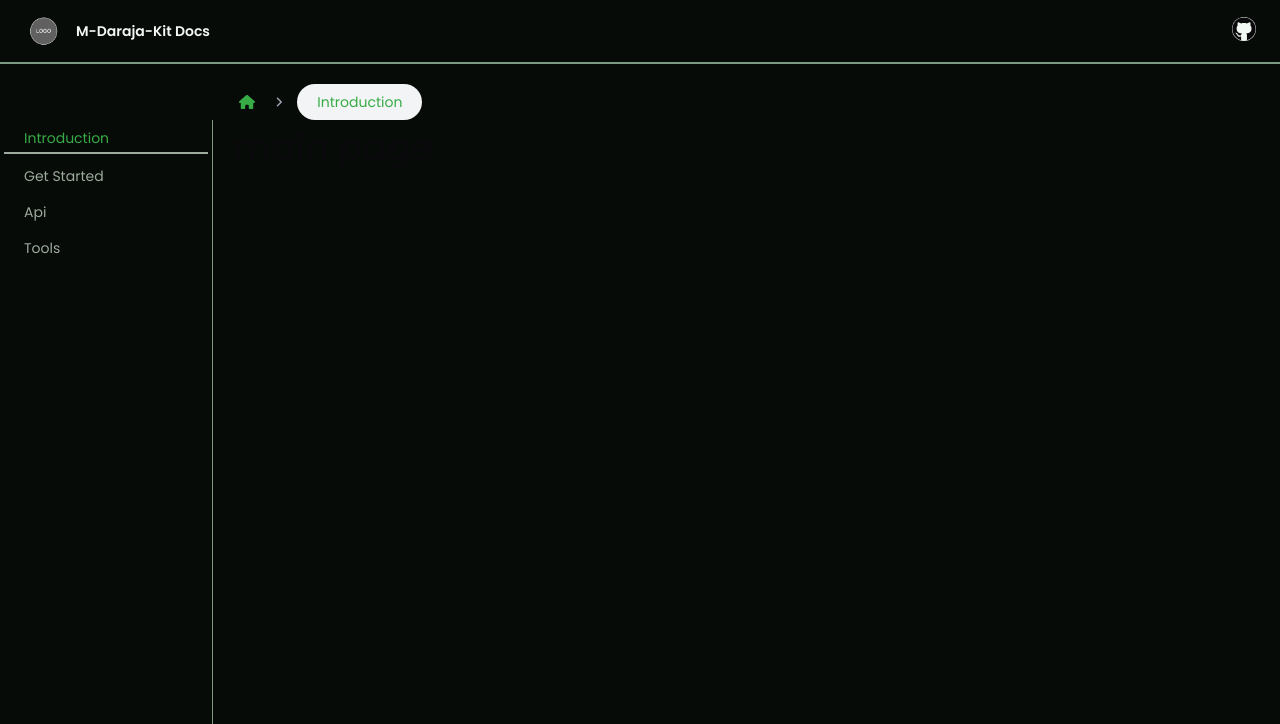
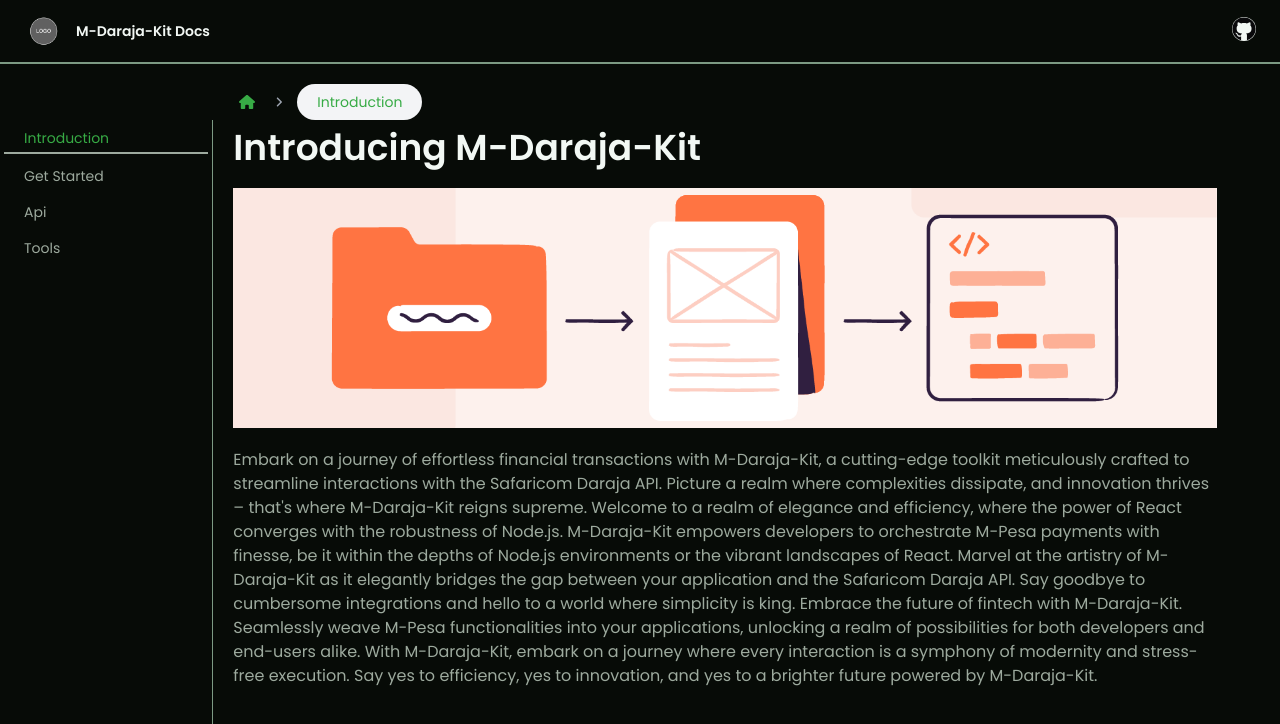
Before and after one commit to levos-snr/M-daraja-kit, a Next.js app: page / in a window 1280 px wide. Shown: the top 724 px of the page. Built offline with nearby package versions, Linux system fonts and the light colour scheme.

Commit message:
added Home Page

```diff
--- a/app/page.tsx
+++ b/app/page.tsx
@@ -3,12 +3,40 @@
 
 //Import locally
 import { SmallNav } from "@/components/SmallNav";
+import intro from "../public/intro.png";
 
 export default function Home() {
   return (
     <main className="w-4/5 p-5 bg-myBgColor">
       <SmallNav />
-      <h1>main page </h1>
+      <h1 className="h1 text-myTextColor">
+        Introducing M-Daraja-Kit
+      </h1>
+      <Image
+        src={intro}
+        className="w-full h-[30vh] object-cover mt-5"
+        alt="maple"
+      />
+      <p className="mt-5 text-myGray">
+        Embark on a journey of effortless financial transactions with
+        M-Daraja-Kit, a cutting-edge toolkit meticulously crafted to streamline
+        interactions with the Safaricom Daraja API. Picture a realm where
+        complexities dissipate, and innovation thrives – that&apos;s where
+        M-Daraja-Kit reigns supreme. Welcome to a realm of elegance and
+        efficiency, where the power of React converges with the robustness of
+        Node.js. M-Daraja-Kit empowers developers to orchestrate M-Pesa payments
+        with finesse, be it within the depths of Node.js environments or the
+        vibrant landscapes of React. Marvel at the artistry of M-Daraja-Kit as
+        it elegantly bridges the gap between your application and the Safaricom
+        Daraja API. Say goodbye to cumbersome integrations and hello to a world
+        where simplicity is king. Embrace the future of fintech with
+        M-Daraja-Kit. Seamlessly weave M-Pesa functionalities into your
+        applications, unlocking a realm of possibilities for both developers and
+        end-users alike. With M-Daraja-Kit, embark on a journey where every
+        interaction is a symphony of modernity and stress-free execution. Say
+        yes to efficiency, yes to innovation, and yes to a brighter future
+        powered by M-Daraja-Kit.
+      </p>
     </main>
   );
 }
```
Also changed, not shown: public/intro.png (added), 1 other file (tests, documents, lock files or other folders).
